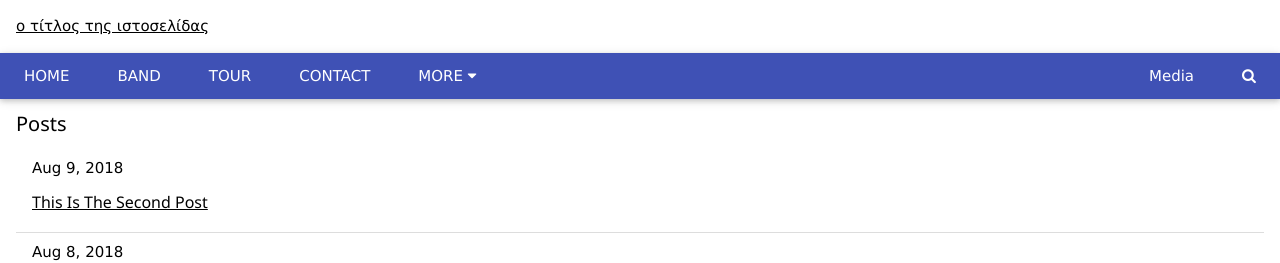
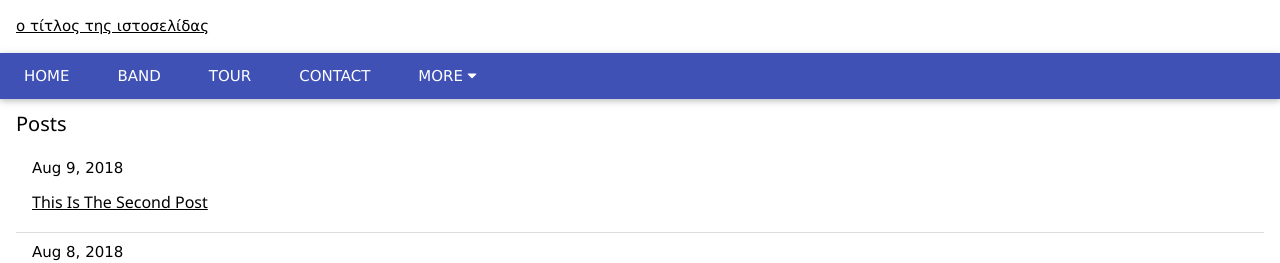
Before and after one commit to mrubyz/test, a Jekyll site: the page built from index.md, in a window 1280 px wide. Shown: the top 263 px of the page. Built offline with Jekyll 4.4.1, drawn with Linux system fonts in a browser that asks for light colours; formulas are drawn with MathJax 3.

Commit message:
Update nav.html

```diff
--- a/_includes/nav.html
+++ b/_includes/nav.html
@@ -10,13 +10,20 @@
       <div class="w3-dropdown-content w3-bar-block w3-card-4">
         <a href="#" class="w3-bar-item w3-button">Merchandise</a>
         <a href="#" class="w3-bar-item w3-button">Extras</a>
-
+        <a href="#" class="w3-bar-item w3-padding-large w3-button w3-right">Media</a>
       </div>
     </div>
-    <a href="javascript:void(0)" class="w3-padding-large w3-hover-red w3-hide-small w3-right"><i class="fa fa-search"></i></a>
-    <a href="#" class="w3-bar-item w3-padding-large w3-button w3-right">Media</a>
+
   </div>
 </div>
+
+<div id="demo" class="w3-bar-block w3-red w3-hide w3-hide-large w3-hide-medium">
+  <a href="#" class="w3-bar-item w3-button">HOME</a>
+  <a href="#" class="w3-bar-item w3-button">BAND</a>
+  <a href="#" class="w3-bar-item w3-button">TOUR</a>
+  <a href="#" class="w3-bar-item w3-button">CONTACT</a>
+</div>
+
 <script>
 function myFunction() {
     var x = document.getElementById("demo");
```
